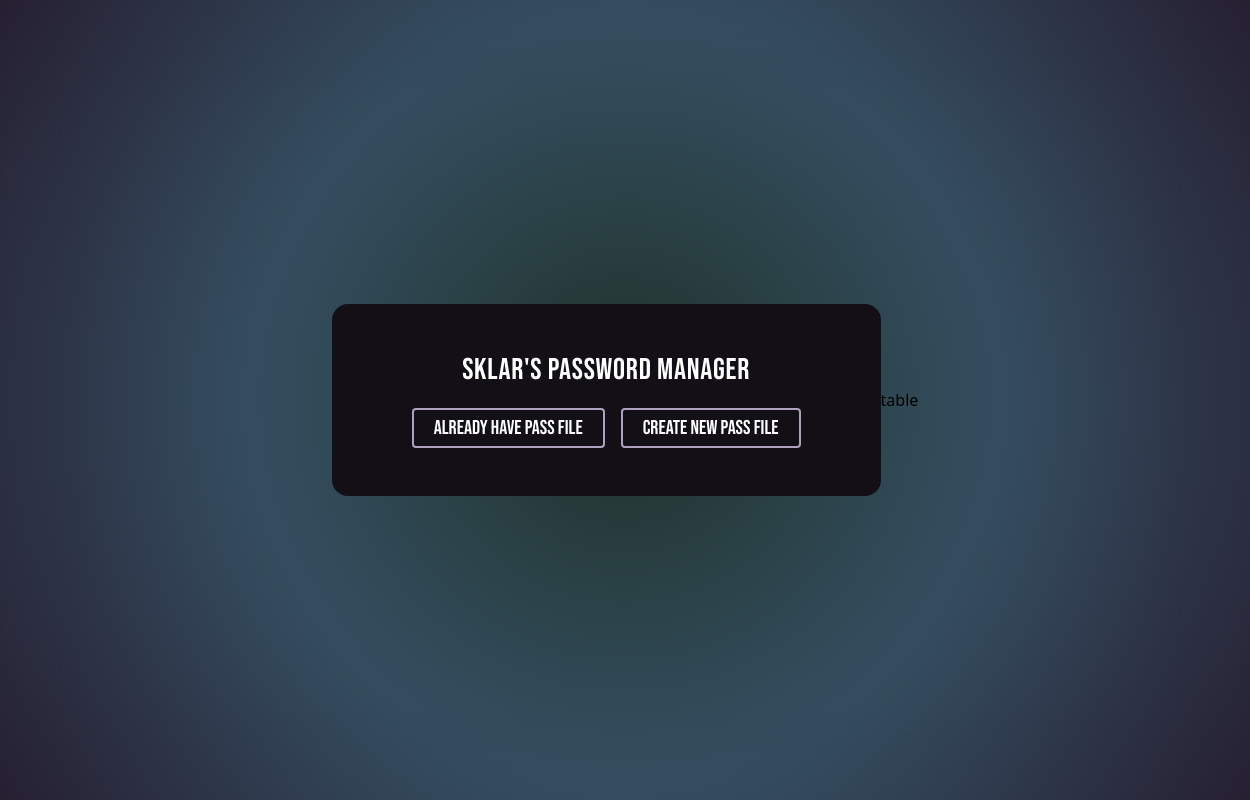
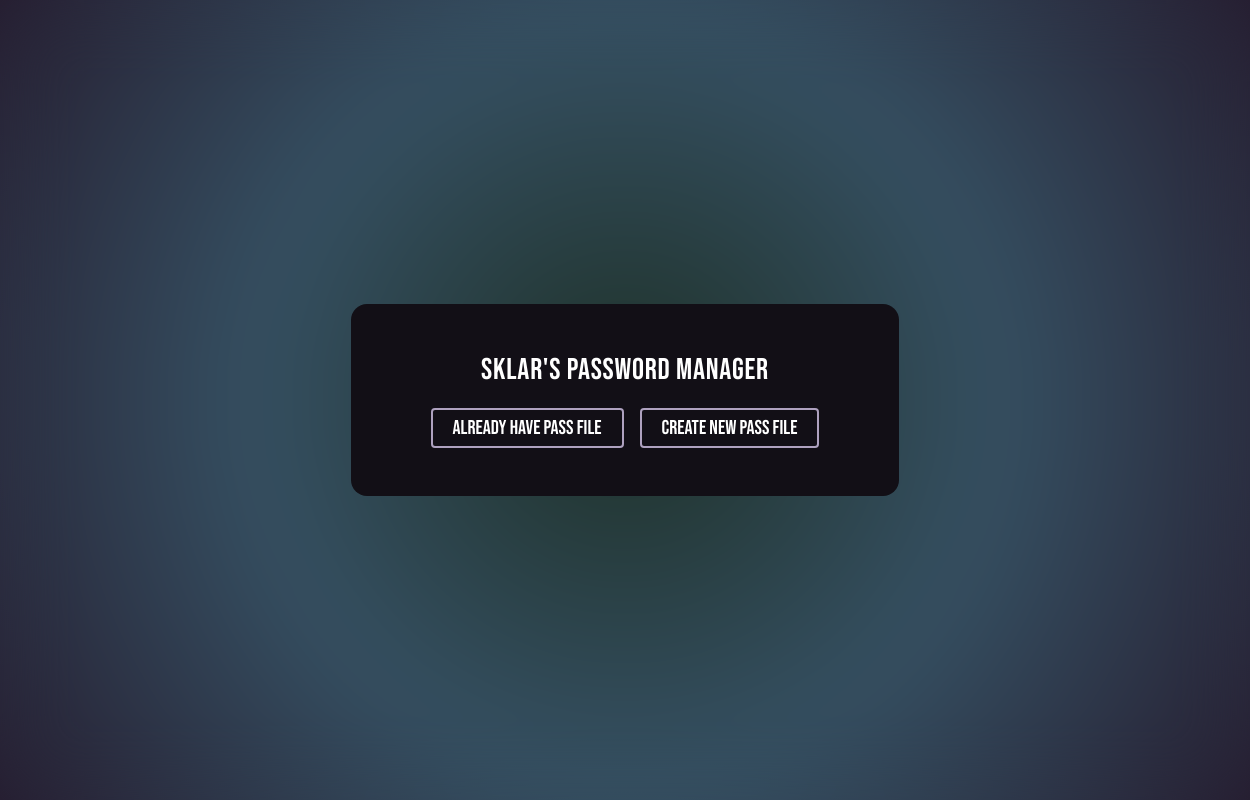
Before and after one commit to MarekSklar/PasswordManager, an Electron app: page client/html/index.html in a window 1250 px wide. Drawn offline with nearby package versions, Linux system fonts and the light colour scheme; files that its build step writes are made by us from their sources.

Commit message:
Update index.html

```diff
--- a/client/html/index.html
+++ b/client/html/index.html
@@ -17,7 +17,6 @@
                 <a href="register.html" class="form-submit">Create new pass file</a>
             </div>
         </div>
-        <a href="table.html">table</a>
     </div>
 </body>
 </html>
```
